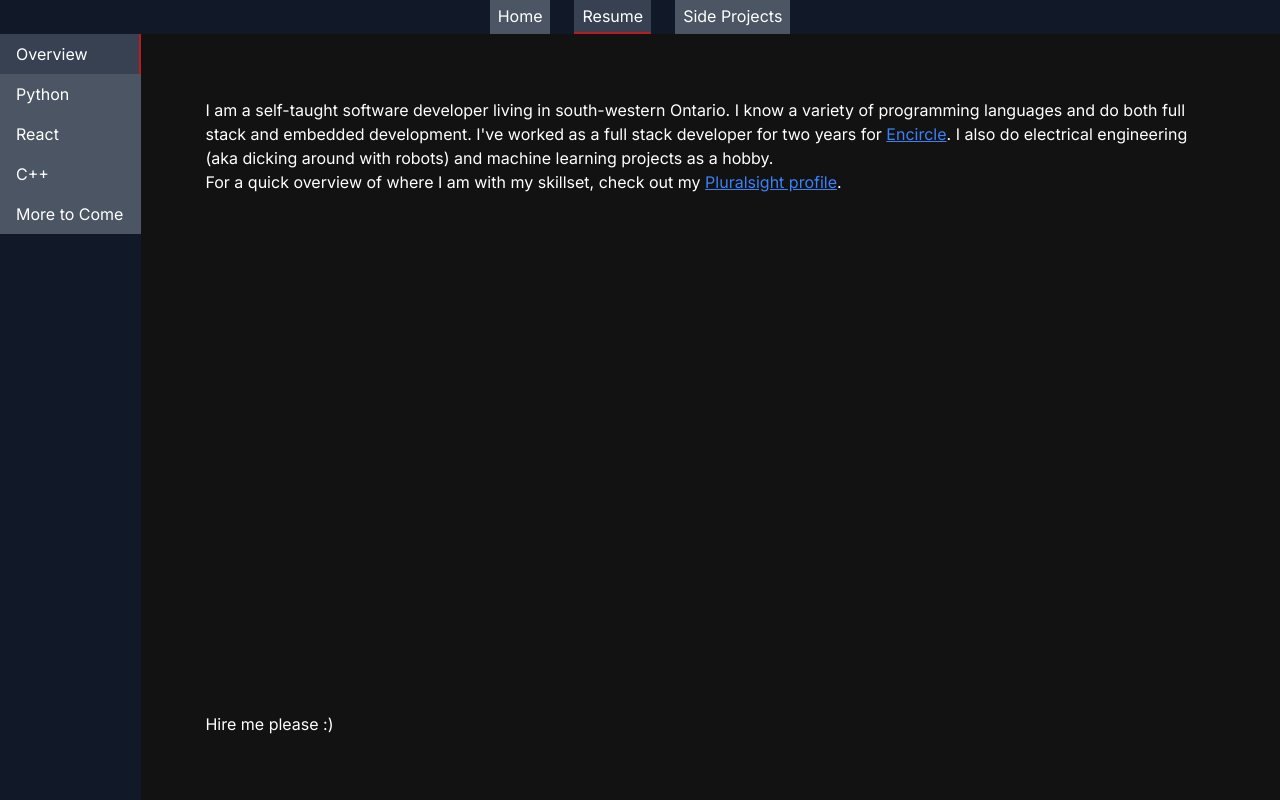
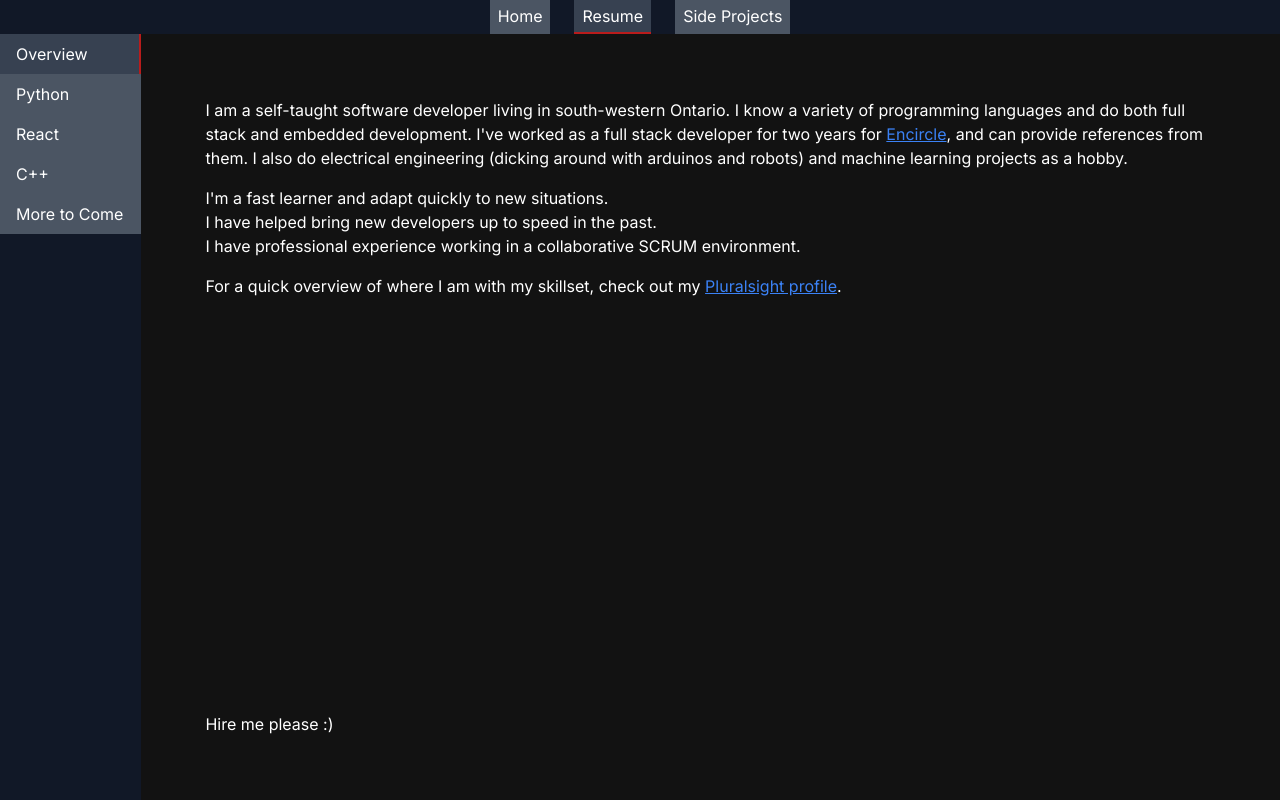
Before and after one commit to quinn-n/Personal-Site, a Next.js app: page /resume in a window 1280 px wide. Built offline with nearby package versions, Linux system fonts and the light colour scheme.

Commit message:
Add paragraph spacing

```diff
--- a/app/resume/page.tsx
+++ b/app/resume/page.tsx
@@ -2,13 +2,18 @@ import Link from "next/link";
 
 export default function Page() {
   return <div className="flex flex-col justify-between p-16">
-    <div className="flex flex-col">
+    <div className="flex flex-col space-y-4">
       <p>
         I am a self-taught software developer living in south-western Ontario.
         I know a variety of programming languages and do both full stack and embedded development.
-        I&apos;ve worked as a full stack developer for two years for <Link className="link-text" href="https://encircleapp.com">Encircle</Link>.
-        I also do electrical engineering (aka dicking around with robots) and machine learning projects as a hobby.
+        I&apos;ve worked as a full stack developer for two years for <Link className="link-text" href="https://encircleapp.com">Encircle</Link>, and can provide references from them.
+        I also do electrical engineering (dicking around with arduinos and robots) and machine learning projects as a hobby.
       </p>
+      <div>
+        <p>I&apos;m a fast learner and adapt quickly to new situations.</p>
+        <p>I have helped bring new developers up to speed in the past.</p>
+        <p>I have professional experience working in a collaborative SCRUM environment.</p>
+      </div>
 
       <p>
         For a quick overview of where I am with my skillset, check out my&nbsp;
```
